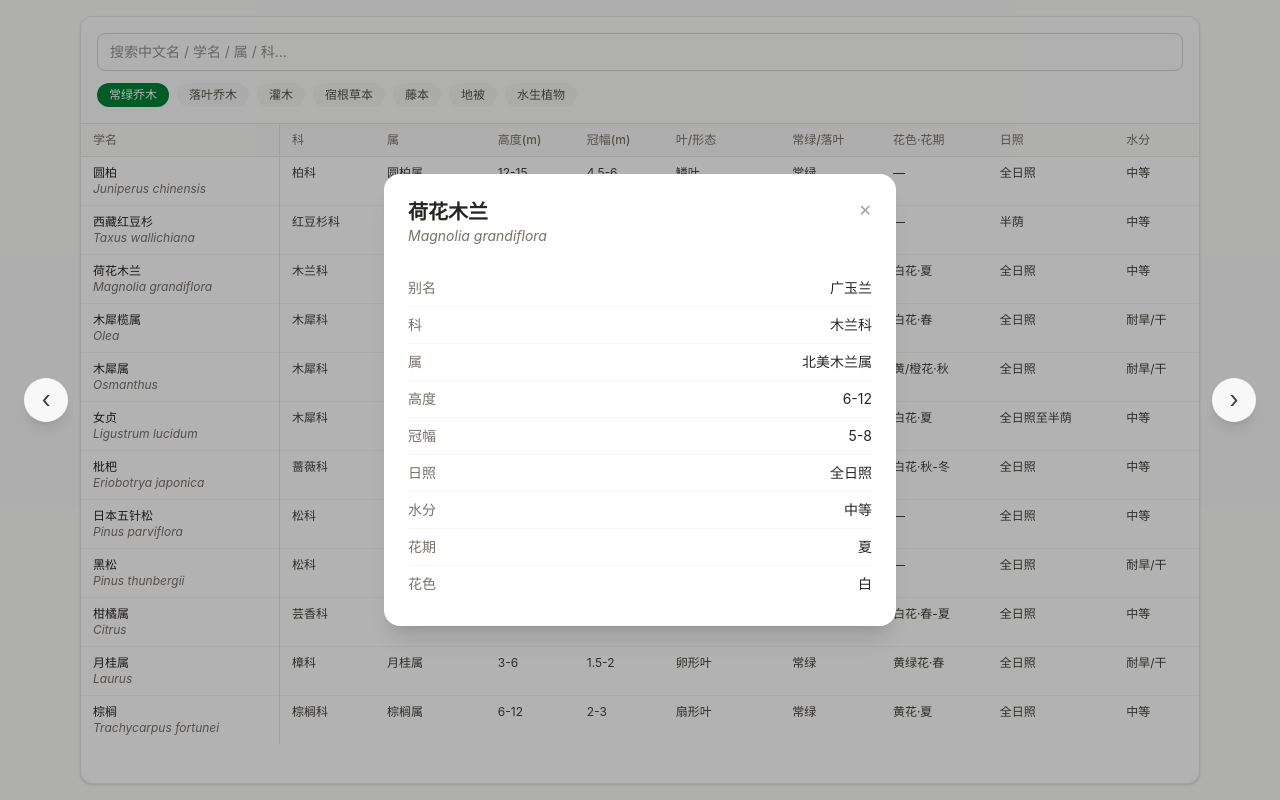
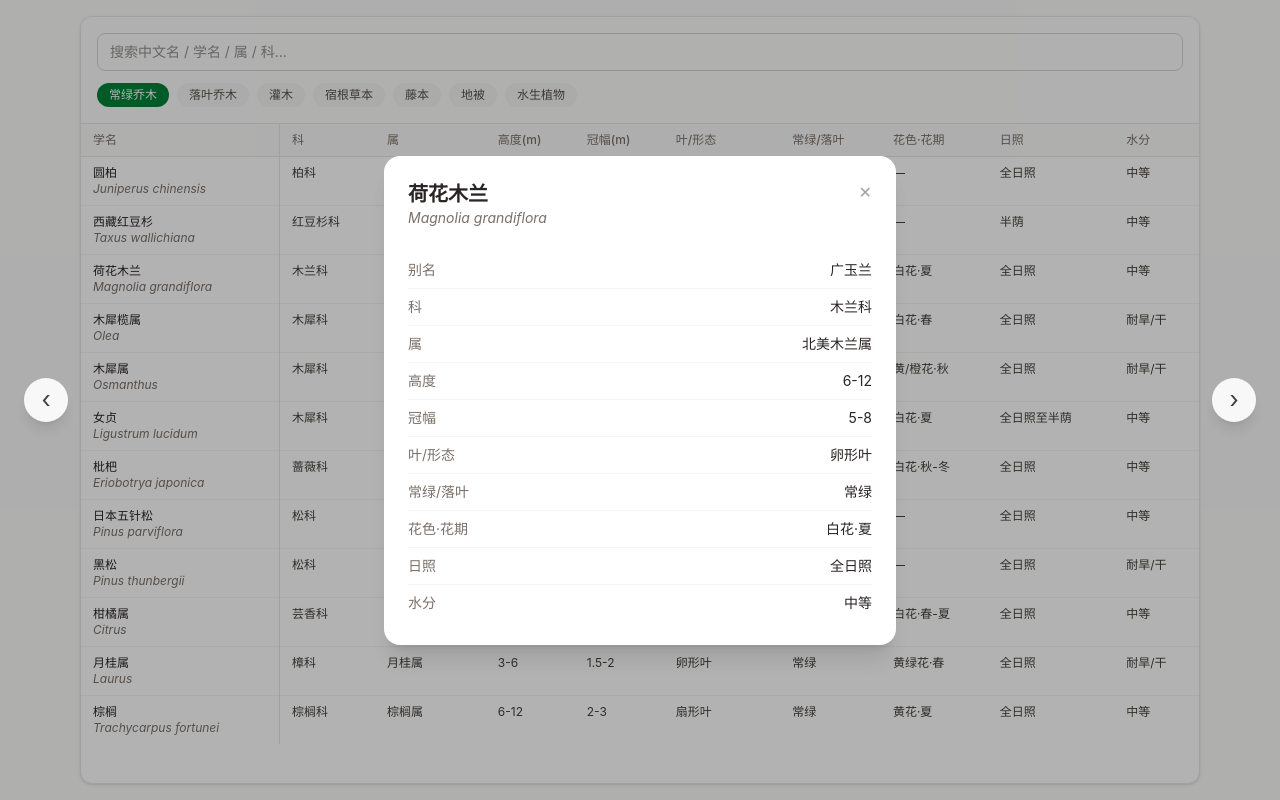
Before and after one commit to Echo0057/Botanica, a React (Vite) app: page / in a window 1280 px wide. Both pictures are taken after a click on the element 640 px from the left and 279 px from the top of the page. Built offline with nearby package versions, Linux system fonts and the light colour scheme.

Commit message:
ui: 详情页字段排序对齐表格列序
详情页字段按表格列序:学名(表头)→科→属→高度→冠幅→叶/形态→常绿/落叶→花色·花期→日照→水分;
补上详情页缺失的叶/形态、常绿/落叶,并合并花期与花色为'花色·花期'。

```diff
--- a/src/components/PlantDetail.jsx
+++ b/src/components/PlantDetail.jsx
@@ -1,4 +1,13 @@
 import { SUN_LABELS, WATER_LABELS, EVERGREEN_LABELS, label } from '../data/layers.js';
+
+// 表格列序:学名(表头)→ 科 → 属 → 高度 → 冠幅 → 叶/形态 → 常绿/落叶 → 花色·花期 → 日照 → 水分
+function bloom(p) {
+  const color = p.flowerColor;
+  const season = p.bloomSeason;
+  if (color && season) return `${color}花·${season}`;
+  if (color) return `${color}花`;
+  return season;
+}
 
 export default function PlantDetail({ plant, onClose, onPrev, onNext, hasPrev, hasNext }) {
   if (!plant) return null;
@@ -9,10 +18,11 @@ export default function PlantDetail({ plant, onClose, onPrev, onNext, hasPrev, h
     ['属', plant.genus],
     ['高度', plant.height],
     ['冠幅', plant.spread],
+    ['叶/形态', plant.leafForm],
+    ['常绿/落叶', label(EVERGREEN_LABELS, plant.evergreen)],
+    ['花色·花期', bloom(plant)],
     ['日照', label(SUN_LABELS, plant.sun)],
     ['水分', label(WATER_LABELS, plant.water)],
-    ['花期', plant.bloomSeason],
-    ['花色', plant.flowerColor],
   ].filter(([, v]) => v != null && v !== '');
 
   return (
```
Also changed, not shown: 1 other file (tests, documents, lock files or other folders).
